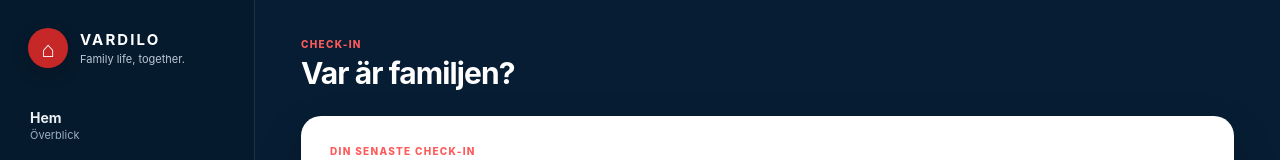
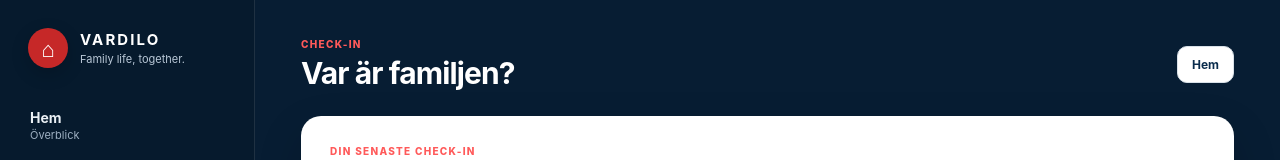
Before and after one commit to AdrianAmbjorn/Vardilo, a Next.js app: page /check-in in a window 1280 px wide. Shown: the top 160 px of the page. Built offline with nearby package versions, Linux system fonts and the light colour scheme; no server answers.

Commit message:
Add Home button to Check-in page header

```diff
--- a/app/check-in/page.tsx
+++ b/app/check-in/page.tsx
@@ -186,6 +186,7 @@ export default function CheckInPage() {
       <section className="content">
         <header className="topbar">
           <div><p className="eyebrow">CHECK-IN</p><h1>Var är familjen?</h1></div>
+          <Link className="secondary" href="/">Hem</Link>
         </header>
 
         <section className="hero-card">
```
